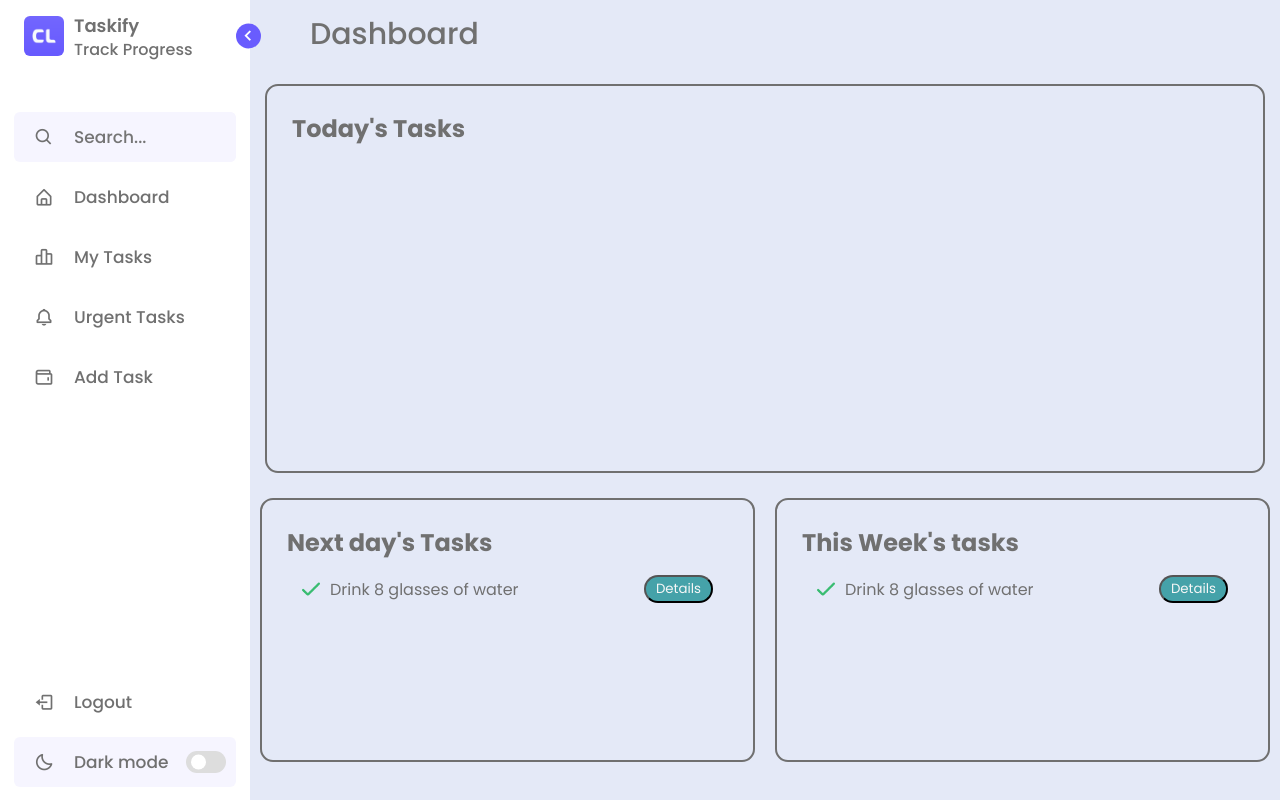
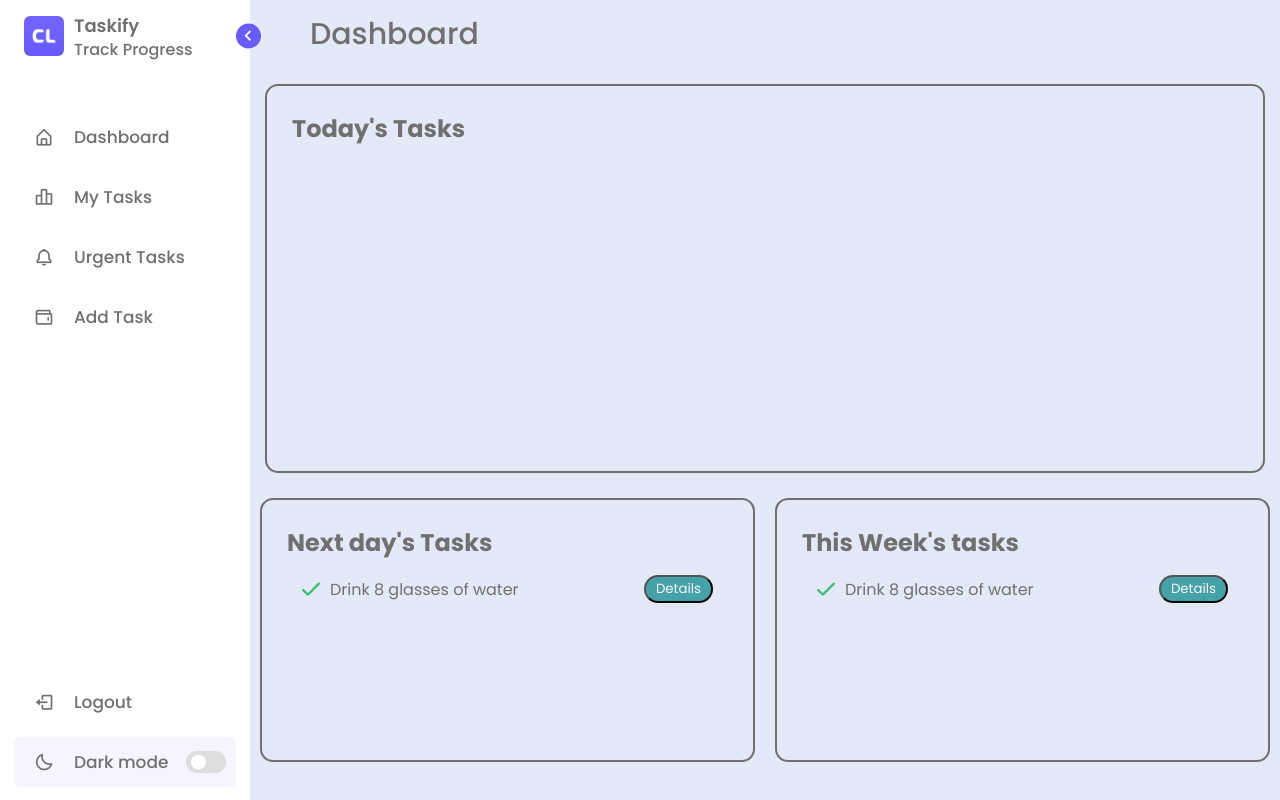
Before and after one commit to ChShreya11/taskify_update2, a website built with Parcel: page src/dashboard.html in a window 1280 px wide. Built offline with nearby package versions, Linux system fonts and the light colour scheme.

Commit message:
Update dashboard.html

```diff
--- a/src/dashboard.html
+++ b/src/dashboard.html
@@ -37,11 +37,6 @@
 
       <div class="menu-bar">
         <div class="menu">
-          <li class="search-box">
-            <i class="bx bx-search icon"></i>
-            <input type="text" placeholder="Search..." />
-          </li>
-
           <ul class="menu-links">
             <li class="nav-link">
               <a href="dashboard.html" onclick="loadContent('dashboard.html')">
```
